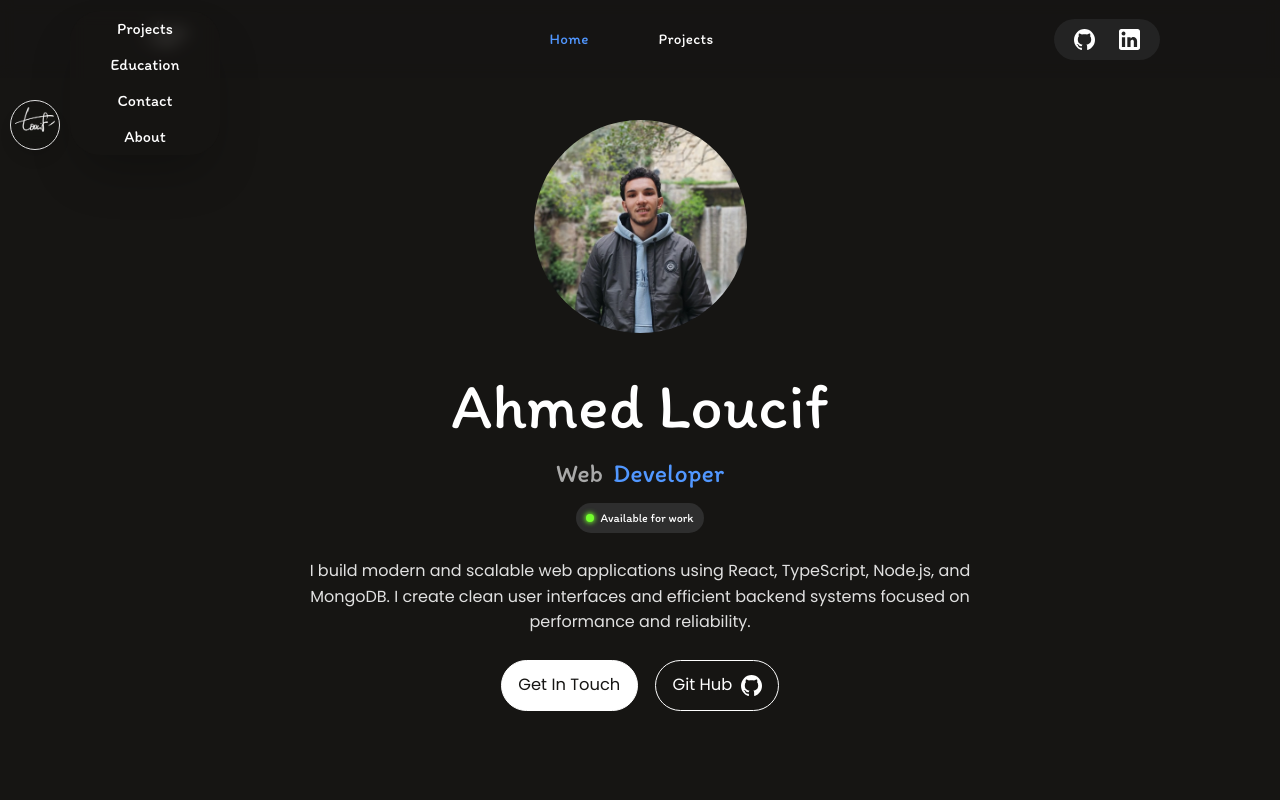
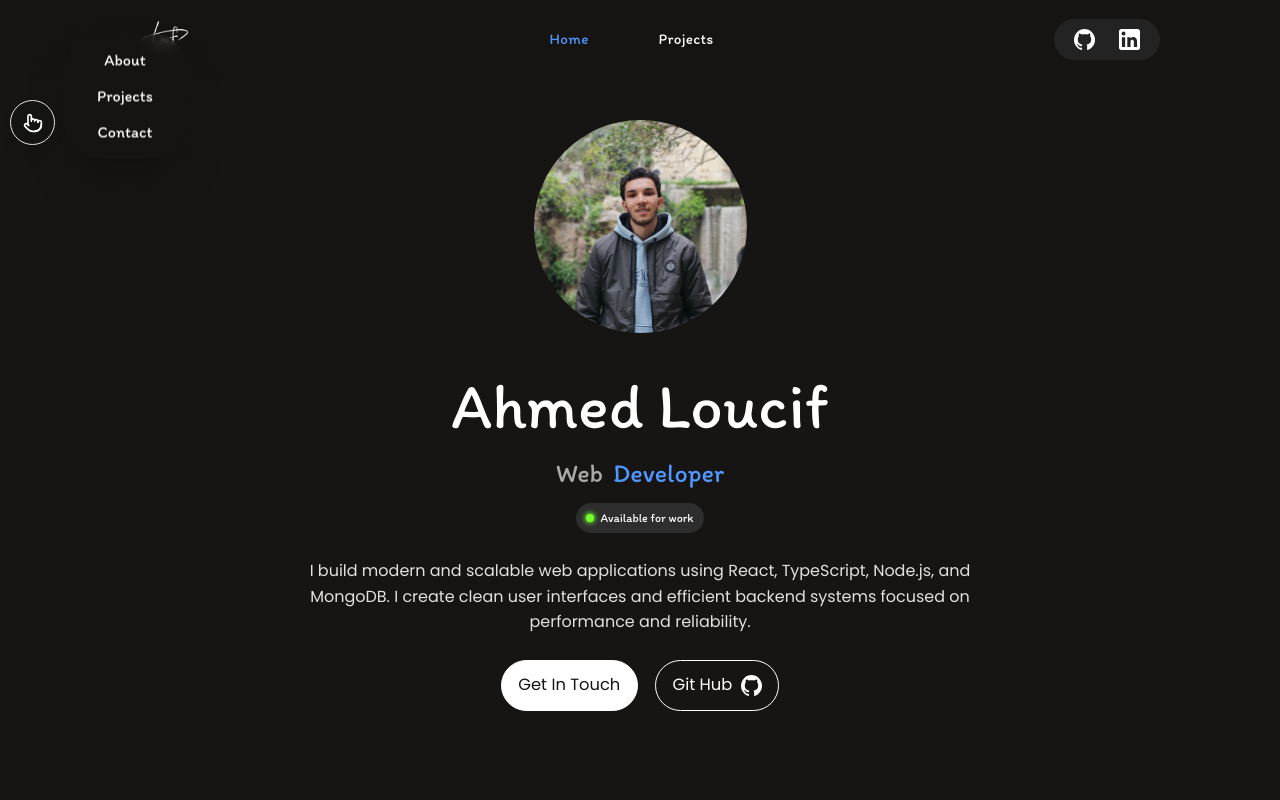
Before and after one commit to lo-ucif/lo__ucif-portfolio, a React (Vite) app: page / in a window 1280 px wide. Both pictures are taken after a click on the element 35 px from the left and 125 px from the top of the page. Shown: the top 800 px of the page. Built offline with nearby package versions, Linux system fonts and the light colour scheme; a web font is replaced by a local one.

Commit message:
quick ball 5

```diff
--- a/src/components/FloatingBubble.tsx
+++ b/src/components/FloatingBubble.tsx
@@ -4,21 +4,20 @@ import {
   useMotionValue,
   animate,
 } from "framer-motion";
-import { useRef, useState } from "react";
-import img from "../assets/8.webp";
+import { useEffect, useRef, useState } from "react";
+// import img from "../assets/8.webp";
 
-const SIZE = 50;
+const SIZE = 45;
 
 type Side = "left" | "right";
 
 const MENU = [
-  { label: "Projects" },
-  { label: "Education" },
-  { label: "Contact" },
-  { label: "About" },
+  { label: "About", id: "about" },
+  { label: "Projects", id: "projects" },
+  { label: "Contact", id: "contact" },
 ];
 
-const CARD_W = 150;
+const CARD_W = 120;
 const CARD_GAP = 10;
 const ITEM_H = 52;
 const CARD_PADDING = 20;
@@ -34,7 +33,7 @@ const getSaved = (): { side: Side; y: number } => {
       return parsed;
     }
   } catch {
-    print();
+    /* empty */
   }
   return { side: "left", y: 100 };
 };
@@ -46,6 +45,8 @@ const FloatingBubble = () => {
   const [posY, setPosY] = useState<number>(initial.y);
   const [open, setOpen] = useState(false);
   const dragMoved = useRef(false);
+  const bubbleRef = useRef<HTMLDivElement>(null);
+  const cardRef = useRef<HTMLDivElement>(null);
 
   const initX = initial.side === "left" ? 10 : window.innerWidth - SIZE - 10;
   const x = useMotionValue(initX);
@@ -54,6 +55,28 @@ const FloatingBubble = () => {
   const savePos = (s: Side, newY: number) => {
     localStorage.setItem("bubble-pos", JSON.stringify({ side: s, y: newY }));
   };
+
+  useEffect(() => {
+    if (!open) return;
+    const handleClickOutside = (e: MouseEvent | TouchEvent) => {
+      const target = e.target as Node;
+      if (
+        !bubbleRef.current?.contains(target) &&
+        !cardRef.current?.contains(target)
+      ) {
+        setOpen(false);
+      }
+    };
+    const timer = setTimeout(() => {
+      document.addEventListener("mousedown", handleClickOutside);
+      document.addEventListener("touchstart", handleClickOutside);
+    }, 50);
+    return () => {
+      clearTimeout(timer);
+      document.removeEventListener("mousedown", handleClickOutside);
+      document.removeEventListener("touchstart", handleClickOutside);
+    };
+  }, [open]);
 
   const getCardPos = () => {
     const currentX = side === "left" ? 10 : window.innerWidth - SIZE - 10;
@@ -71,6 +94,7 @@ const FloatingBubble = () => {
   return (
     <>
       <motion.div
+        ref={bubbleRef}
         drag
         dragMomentum={false}
         dragElastic={0}
@@ -91,11 +115,8 @@ const FloatingBubble = () => {
         onDragEnd={() => {
           const w = window.innerWidth;
           const h = window.innerHeight;
-
-          // ✅ read directly from motion values — zero scroll involvement
           const currentX = x.get();
           const currentY = y.get();
-
           const newSide: Side = currentX < w / 2 ? "left" : "right";
           const snapX = newSide === "left" ? 10 : w - SIZE - 10;
           const newY = Math.max(10, Math.min(currentY, h - SIZE - 10));
@@ -125,7 +146,7 @@ const FloatingBubble = () => {
         }}
         className="flex items-center justify-center border rounded-full shadow-lg select-none bg-[#161513]/40 p-1 backdrop-blur"
       >
-        <img
+        {/* <img
           src={img}
           draggable={false}
           style={{
@@ -135,12 +156,35 @@ const FloatingBubble = () => {
             objectFit: "cover",
             pointerEvents: "none",
           }}
-        />
+        /> */}
+        <svg
+          xmlns="http://www.w3.org/2000/svg"
+          width="20"
+          height="20"
+          viewBox="0 0 30 30"
+          fill="none"
+        >
+          <path
+            d="M27.5 17.5C27.5 20.1522 26.4464 22.6957 24.5711 24.5711C22.6957 26.4464 20.1522 27.5 17.5 27.5M22.5 13.75V12.5C22.5 11.837 22.2366 11.2011 21.7678 10.7322C21.2989 10.2634 20.663 10 20 10C19.337 10 18.7011 10.2634 18.2322 10.7322C17.7634 11.2011 17.5 11.837 17.5 12.5V11.25C17.5 10.587 17.2366 9.95107 16.7678 9.48223C16.2989 9.01339 15.663 8.75 15 8.75C14.337 8.75 13.7011 9.01339 13.2322 9.48223C12.7634 9.95107 12.5 10.587 12.5 11.25V12.5M12.5 11.875V5C12.5 4.33696 12.2366 3.70107 11.7678 3.23223C11.2989 2.76339 10.663 2.5 10 2.5C9.33696 2.5 8.70107 2.76339 8.23223 3.23223C7.76339 3.70107 7.5 4.33696 7.5 5V17.5"
+            stroke="white"
+            stroke-width="2.5"
+            stroke-linecap="round"
+            stroke-linejoin="round"
+          />
+          <path
+            d="M22.4992 13.75C22.4992 13.087 22.7625 12.4511 23.2314 11.9822C23.7002 11.5134 24.3361 11.25 24.9992 11.25C25.6622 11.25 26.2981 11.5134 26.7669 11.9822C27.2358 12.4511 27.4992 13.087 27.4992 13.75V17.5C27.4992 20.1522 26.4456 22.6957 24.5702 24.5711C22.6949 26.4464 20.1513 27.5 17.4992 27.5H14.9992C11.4992 27.5 9.37415 26.425 7.51165 24.575L3.01165 20.075C2.58157 19.5987 2.35114 18.9752 2.36806 18.3337C2.38498 17.6921 2.64796 17.0817 3.10255 16.6287C3.55715 16.1757 4.16853 15.9149 4.81012 15.9002C5.45171 15.8856 6.07436 16.1182 6.54915 16.55L8.74915 18.75"
+            stroke="white"
+            stroke-width="2.5"
+            stroke-linecap="round"
+            stroke-linejoin="round"
+          />
+        </svg>
       </motion.div>
 
       <AnimatePresence>
         {open && (
           <motion.div
+            ref={cardRef}
             key="menu-card"
             initial={{ opacity: 0, scale: 0.85, x: cardX, y: ballCenterY }}
             animate={{ opacity: 1, scale: 1, x: cardX, y: cardY }}
@@ -154,7 +198,7 @@ const FloatingBubble = () => {
               zIndex: 9998,
               transformOrigin: side === "left" ? "left center" : "right center",
             }}
-            className="rounded-[30px] bg-[#161513]/60 backdrop-blur shadow-2xl"
+            className="rounded-[30px] bg-[#161513]/60 backdrop-blur p-2 shadow-2xl"
           >
             {MENU.map((item, i) => (
               <motion.button
@@ -168,7 +212,10 @@ const FloatingBubble = () => {
                   damping: 28,
                 }}
                 onClick={() => {
-                  console.log("nav:", item.label);
+                  // ✅ scroll to section smoothly
+                  const el = document.getElementById(item.id);
+                  if (el)
+                    el.scrollIntoView({ behavior: "smooth", block: "start" });
                   setOpen(false);
                 }}
                 whileHover={{ backgroundColor: "rgba(255,255,255,0.15)" }}
--- a/src/pages/Home.tsx
+++ b/src/pages/Home.tsx
@@ -204,7 +204,6 @@ export default function Home() {
               Download CV
             </motion.a>
           </section>
-
           <TechStackSection />
           <ProjectsSection />
 
```
